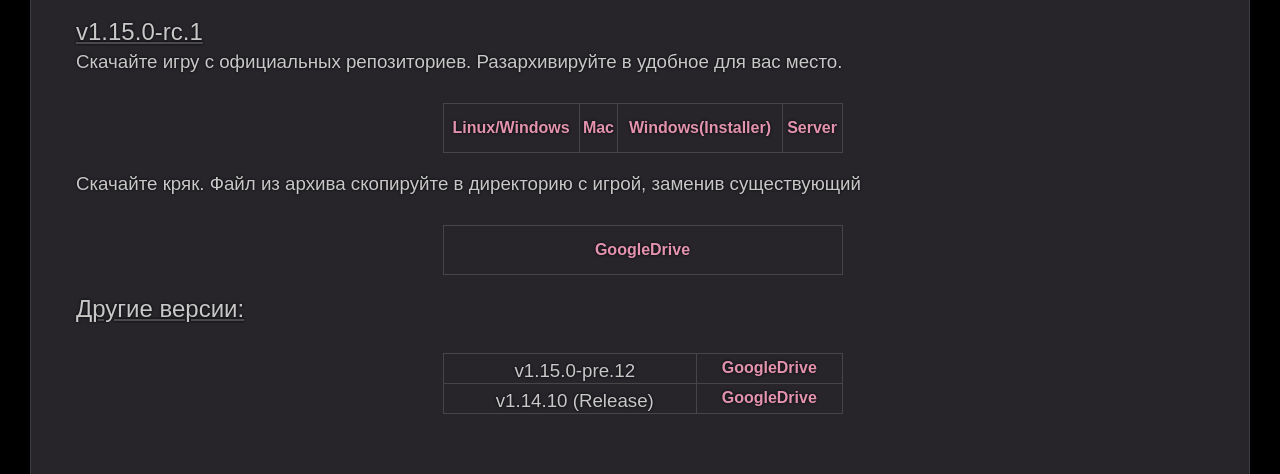
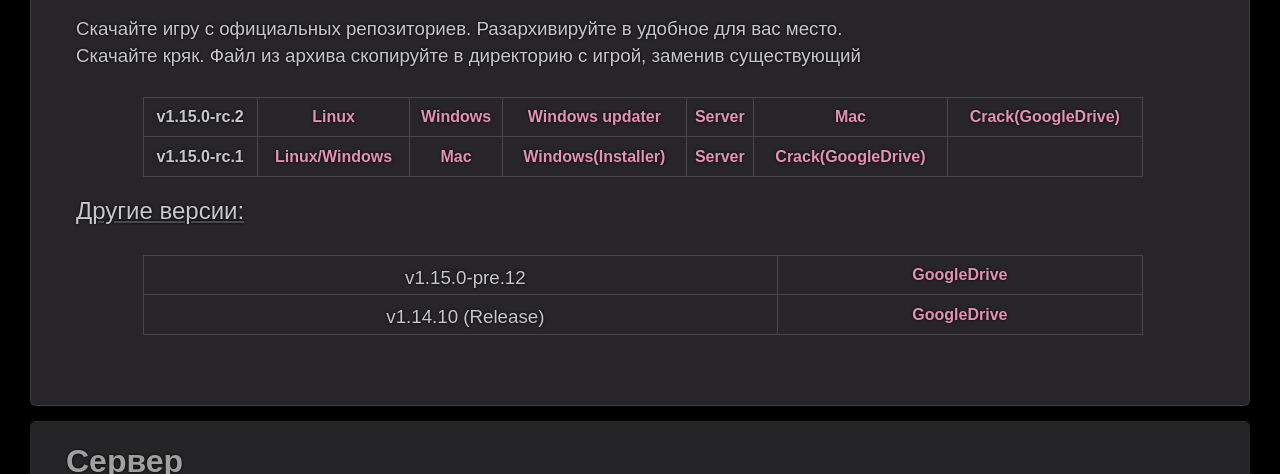
Before and after one commit to maximsecret/maximsecret.github.io, a plain HTML site: page vintagestory/en.html in a window 1280 px wide. Shown: the part 698-1172 px from the top of the page. Drawn offline with Linux system fonts and the light colour scheme.

Commit message:
VS v1.15.0-rc.2

```diff
--- a/styles/gamesVintageStory.css
+++ b/styles/gamesVintageStory.css
@@ -12,8 +12,8 @@ table{
   margin-right: auto;
   margin-top: 30px;
   margin-bottom: 20px;
-  width: 400px;
-  height: 50px;
+  width: 1000px;
+  height: 80px;
 }
 table, th,td{
   border: 1px solid rgba(70,70,70);
--- a/vintagestory/en.html
+++ b/vintagestory/en.html
@@ -17,21 +17,26 @@
 	<div class="main">
 		<h1>Vintage Story download (Cracked version)</h1>
         <img src="https://i.ytimg.com/vi/wAsc8_Srx-c/maxresdefault.jpg" width="700"  alt="" />
-        <h2>v1.15.0-rc.1</h2>
 		<h3>Скачайте игру с официальных репозиториев. Разархивируйте в удобное для вас место.</h3>
-<table>
-	<tr>
-	<th> <a href="https://cdn.vintagestory.at/gamefiles/unstable/vs_archive_1.15.0-rc.1.tar.gz">Linux/Windows</a></th>
-	<th> <a href="https://cdn.vintagestory.at/gamefiles/unstable/vs_mac_1.15.0-rc.1.tar.gz">Mac</a></th>
-	<th> <a href="https://cdn.vintagestory.at/gamefiles/unstable/vs_install_1.15.0-rc.1.exe">Windows(Installer)</a></th>
-	<th> <a href="https://cdn.vintagestory.at/gamefiles/unstable/vs_server_1.15.0-rc.1.tar.gz">Server</a></th>
-	</tr>
-</table>
-
 		<h3> Скачайте кряк. Файл из архива скопируйте в директорию с игрой, заменив существующий</h3>
 		<table>
 			<tr>
-                <th> <a href="https://drive.google.com/file/d/1S4faoOLNvC-WIkElbCcfEMJAjpRV3qAh/view?usp=sharing">GoogleDrive</a></th>
+			<th>v1.15.0-rc.2</th>
+			<th>  <a href="https://cdn.vintagestory.at/gamefiles/unstable/vs_archive_1.15.0-rc.2.tar.gz">Linux</a> </th>
+			<th> <a href="https://cdn.vintagestory.at/gamefiles/unstable/vs_install_1.15.0-rc.2.exe">Windows</a></th>
+			<th> <a href="https://cdn.vintagestory.at/gamefiles/unstable/vs_update_1.15.0-rc.2.exe">Windows updater</a></th>
+			<th> <a href="https://cdn.vintagestory.at/gamefiles/unstable/vs_server_1.15.0-rc.2.tar.gz">Server</a></th>
+			<th> <a href="https://cdn.vintagestory.at/gamefiles/unstable/vs_mac_1.15.0-rc.2.tar.gz">Mac</a></th>
+			<th> <a href="https://drive.google.com/file/d/1-IXoqNW7iBIatIxyosgtPW1HWRyS9LLk/view?usp=sharing">Crack(GoogleDrive)</a></th>
+			</tr>
+			<tr>
+				<th>v1.15.0-rc.1</th>
+				<th> <a href="https://cdn.vintagestory.at/gamefiles/unstable/vs_archive_1.15.0-rc.1.tar.gz">Linux/Windows</a></th>
+				<th> <a href="https://cdn.vintagestory.at/gamefiles/unstable/vs_mac_1.15.0-rc.1.tar.gz">Mac</a></th>
+				<th> <a href="https://cdn.vintagestory.at/gamefiles/unstable/vs_install_1.15.0-rc.1.exe">Windows(Installer)</a></th>
+				<th> <a href="https://cdn.vintagestory.at/gamefiles/unstable/vs_server_1.15.0-rc.1.tar.gz">Server</a></th>
+				<th> <a href="https://drive.google.com/file/d/1S4faoOLNvC-WIkElbCcfEMJAjpRV3qAh/view?usp=sharing">Crack(GoogleDrive)</a></th>
+				</tr>
 			</tr>
 		</table>
 		<h2>Другие версии:</h2>
```
